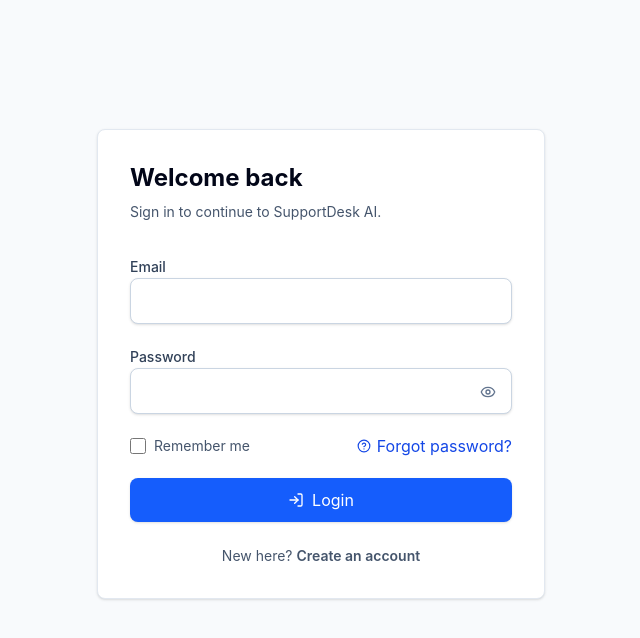
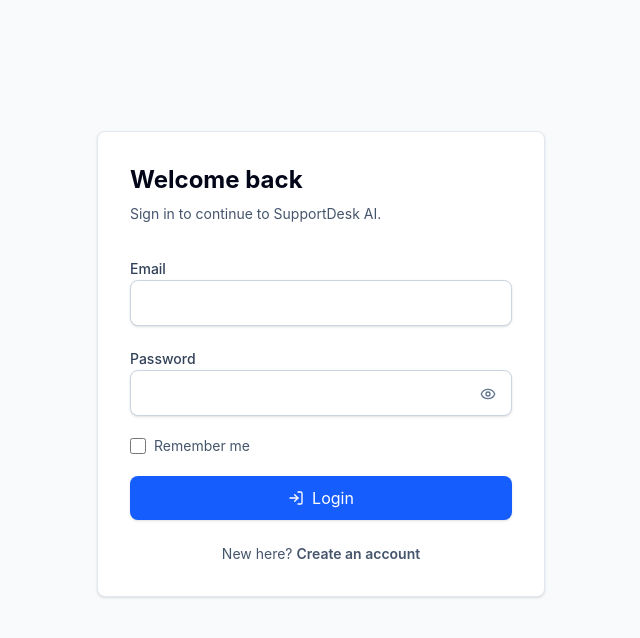
Before and after one commit to Deeprajojha1/Ticket_Management_System, a React (Vite) app in the folder client/: page /login in a window 1280 px wide. Shown: the top 638 px of the page, without its empty margins (319-959 px from the left). Built offline with nearby package versions, Linux system fonts and the light colour scheme; no server answers.

Commit message:
Remove forgot password link

```diff
--- a/client/src/pages/Login/Login.jsx
+++ b/client/src/pages/Login/Login.jsx
@@ -1,6 +1,6 @@
 import { zodResolver } from "@hookform/resolvers/zod";
 import { motion } from "framer-motion";
-import { HelpCircle, LogIn } from "lucide-react";
+import { LogIn } from "lucide-react";
 import { useForm } from "react-hook-form";
 import toast from "react-hot-toast";
 import { Link, useNavigate } from "../../lib/router.jsx";
@@ -83,7 +83,7 @@
             error={errors.password?.message}
             {...register("password")}
           />
-          <div className="flex items-center justify-between gap-4">
+          <div className="flex items-center gap-4">
             <label className="flex items-center gap-2 text-sm text-slate-600">
               <input
                 type="checkbox"
@@ -92,10 +92,6 @@
               />
               Remember me
             </label>
-            <button type="button" className="inline-flex items-center gap-1.5 text-sm font-semibold text-blue-700 hover:text-blue-800">
-              <HelpCircle className="h-3.5 w-3.5" />
-              Forgot password?
-            </button>
           </div>
           <Button type="submit" className="w-full" isLoading={isLoading}>
             <LogIn className="h-4 w-4" />
```
